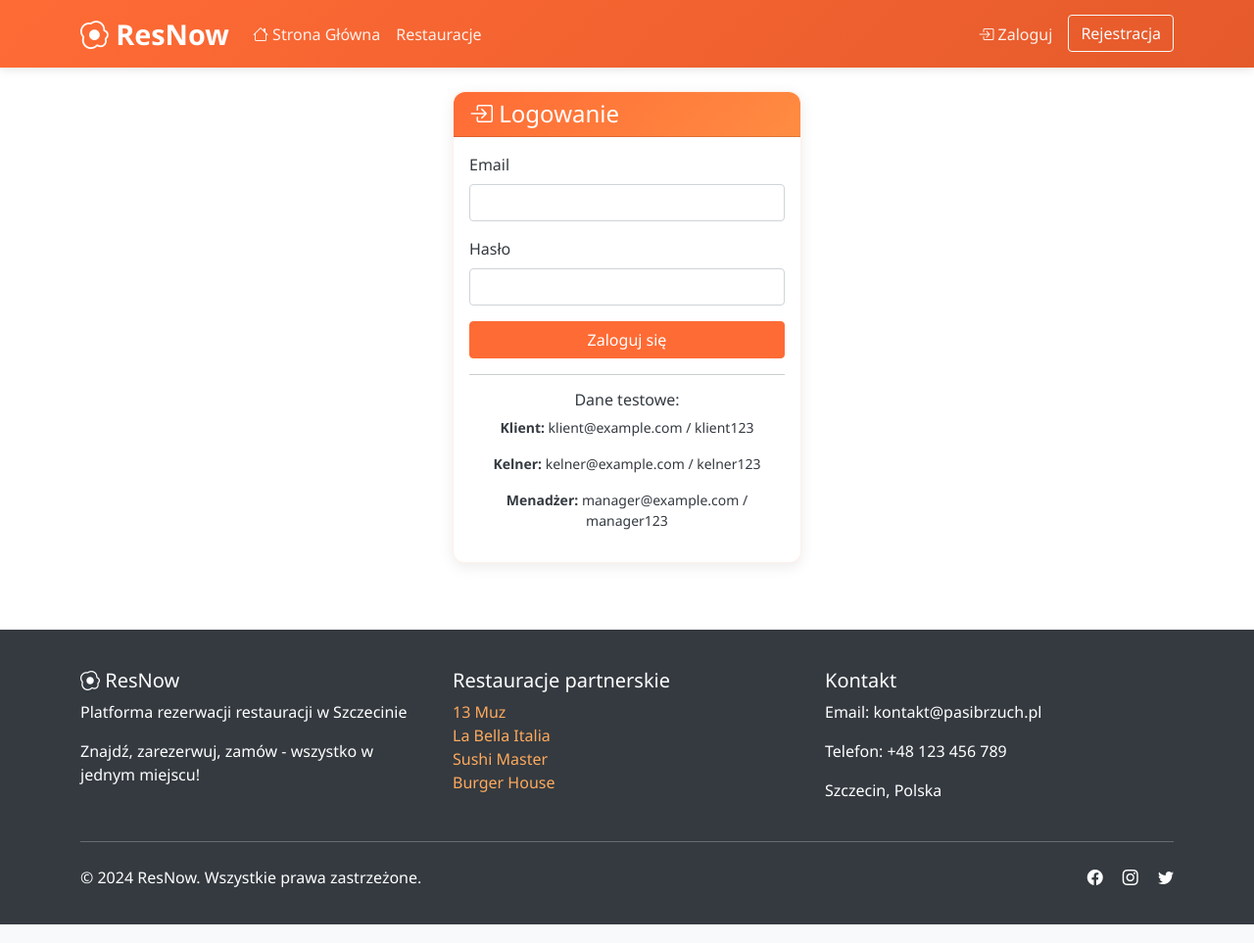
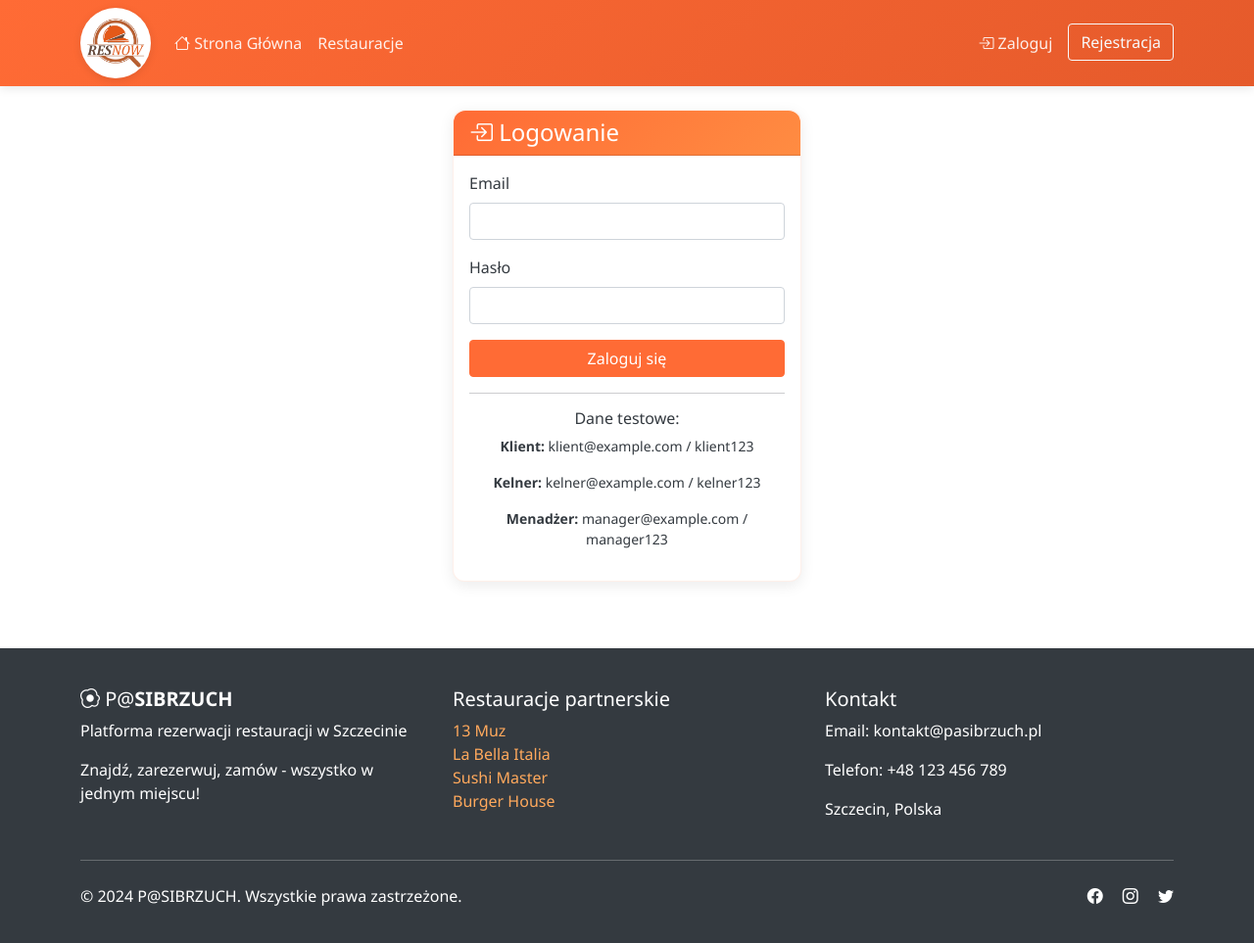
Before and after one commit to hamorii123/Pasibrzuch, a Flask app: page /login in a window 1280 px wide. Shown: the whole page at 98% size. Run offline with Flask 3, Linux system fonts and the light colour scheme.

Commit message:
Dodanie logo i .gitignore

```diff
--- a/pasibrzuch/templates/index.html
+++ b/pasibrzuch/templates/index.html
@@ -6,7 +6,9 @@
 <!-- Hero Section -->
 <div class="hero-section text-center text-white">
     <div class="container">
-        <h1 class="display-4 fw-bold mb-4">ResNow</h1>
+        <h1 class="display-4 fw-bold mb-4">
+            <img src="{{ url_for('static', filename='images/logo.png') }}" alt="ResNow" style="height: 100px;">
+        </h1>
         <p class="lead mb-4">Platforma rezerwacji najlepszych restauracji w Szczecinie</p>
         <div class="row justify-content-center">
             <div class="col-md-8">
@@ -105,7 +107,7 @@
     <div class="card bg-light border-0">
         <div class="card-body text-center p-5">
             <h2 class="mb-4">Dołącz do naszych partnerów</h2>
-            <p class="lead mb-4">Masz restaurację? Dołącz do platformy ResNow i zwiększ swoje zyski!</p>
+            <p class="lead mb-4">Masz restaurację? Dołącz do platformy P@SIBRZUCH i zwiększ swoje zyski!</p>
             <a href="#" class="btn btn-primary btn-lg">
                 <i class="bi bi-envelope"></i> Skontaktuj się z nami
             </a>
--- a/pasibrzuch/templates/layout.html
+++ b/pasibrzuch/templates/layout.html
@@ -3,7 +3,7 @@
 <head>
     <meta charset="UTF-8">
     <meta name="viewport" content="width=device-width, initial-scale=1.0">
-    <title>ResNow - {% block title %}Platforma Rezerwacji Restauracji{% endblock %}</title>
+    <title>P@SIBRZUCH - {% block title %}Platforma Rezerwacji Restauracji{% endblock %}</title>
     <link href="https://cdn.jsdelivr.net/npm/bootstrap@5.1.3/dist/css/bootstrap.min.css" rel="stylesheet">
     <link rel="stylesheet" href="https://cdn.jsdelivr.net/npm/bootstrap-icons@1.8.1/font/bootstrap-icons.css">
     <link rel="stylesheet" href="{{ url_for('static', filename='css/style.css') }}">
@@ -14,8 +14,10 @@
     <!-- Nawigacja -->
     <nav class="navbar navbar-expand-lg navbar-dark sticky-top">
         <div class="container">
-            <a class="navbar-brand" href="{{ url_for('index') }}">
-                <i class="bi bi-egg-fried"></i> ResNow
+            <a class="navbar-brand" href="{{ url_for('index') }}" style="padding: 0;">
+                <div style="background: white; border-radius: 50%; width: 72px; height: 72px; display: flex; align-items: center; justify-content: center; box-shadow: 0 2px 8px rgba(0,0,0,0.1);">
+                    <img src="{{ url_for('static', filename='images/logo.png') }}" alt="ResNow" style="height: 70px;">
+                </div>
             </a>
             <button class="navbar-toggler" type="button" data-bs-toggle="collapse" data-bs-target="#navbarNav">
                 <span class="navbar-toggler-icon"></span>
@@ -103,7 +105,7 @@
         <div class="container">
             <div class="row">
                 <div class="col-md-4">
-                    <h5><i class="bi bi-egg-fried"></i> ResNow</h5>
+                    <h5><i class="bi bi-egg-fried"></i> P@<strong>SIBRZUCH</strong></h5>
                     <p>Platforma rezerwacji restauracji w Szczecinie</p>
                     <p>Znajdź, zarezerwuj, zamów - wszystko w jednym miejscu!</p>
                 </div>
@@ -126,7 +128,7 @@
             <hr class="mt-4 mb-4">
             <div class="row">
                 <div class="col-md-6">
-                    <p>&copy; 2024 ResNow. Wszystkie prawa zastrzeżone.</p>
+                    <p>&copy; 2024 P@SIBRZUCH. Wszystkie prawa zastrzeżone.</p>
                 </div>
                 <div class="col-md-6 text-end">
                     <a href="#" class="text-white me-3"><i class="bi bi-facebook"></i></a>
--- a/pasibrzuch/templates/mobile_layout.html
+++ b/pasibrzuch/templates/mobile_layout.html
@@ -3,7 +3,7 @@
 <head>
     <meta charset="UTF-8">
     <meta name="viewport" content="width=device-width, initial-scale=1.0, maximum-scale=1.0, user-scalable=no">
-    <title>ResNow - {% block title %}Klient{% endblock %}</title>
+    <title>P@SIBRZUCH - {% block title %}Klient{% endblock %}</title>
     <link rel="stylesheet" href="https://cdnjs.cloudflare.com/ajax/libs/font-awesome/6.0.0/css/all.min.css">
     <link rel="stylesheet" href="{{ url_for('static', filename='css/mobile.css') }}">
     <link rel="manifest" href="{{ url_for('static', filename='manifest.json') }}">
@@ -18,8 +18,7 @@
     <!-- Header -->
     <header class="header safe-area-top">
         <div class="header-title">
-            <i class="fas fa-utensils"></i>
-            ResNow
+            <img src="{{ url_for('static', filename='images/logo.png') }}" alt="ResNow" style="height: 80px;">
         </div>
         <div class="header-actions">
             <button class="header-btn" onclick="toggleNotifications()">
```
Also changed, not shown: pasibrzuch/static/css/tablet.css (+9 -1 lines), pasibrzuch/templates/waiter/layout_tablet.html (+4 -3 lines), pasibrzuch/static/images/logo.png (added), 1 other file.
